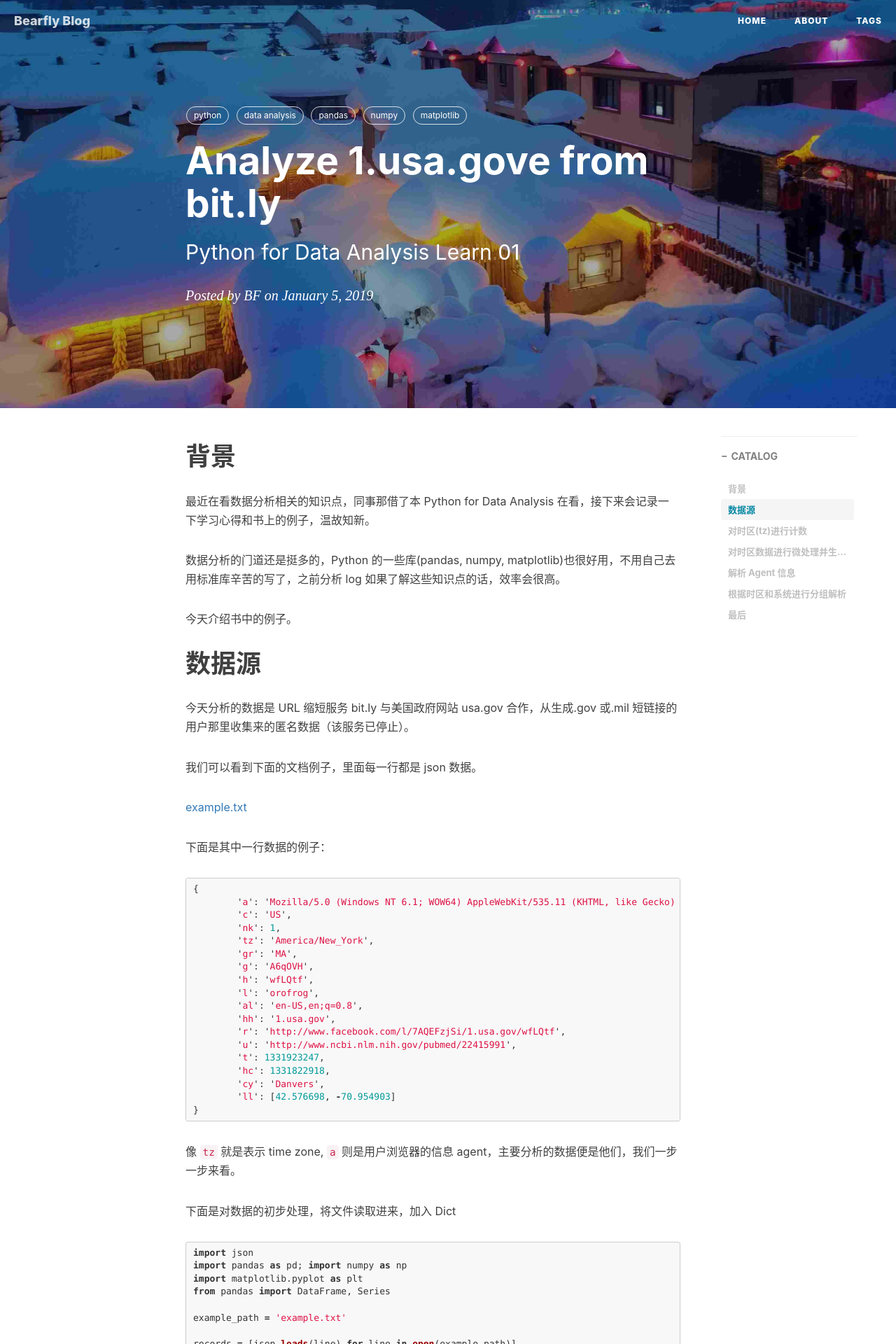
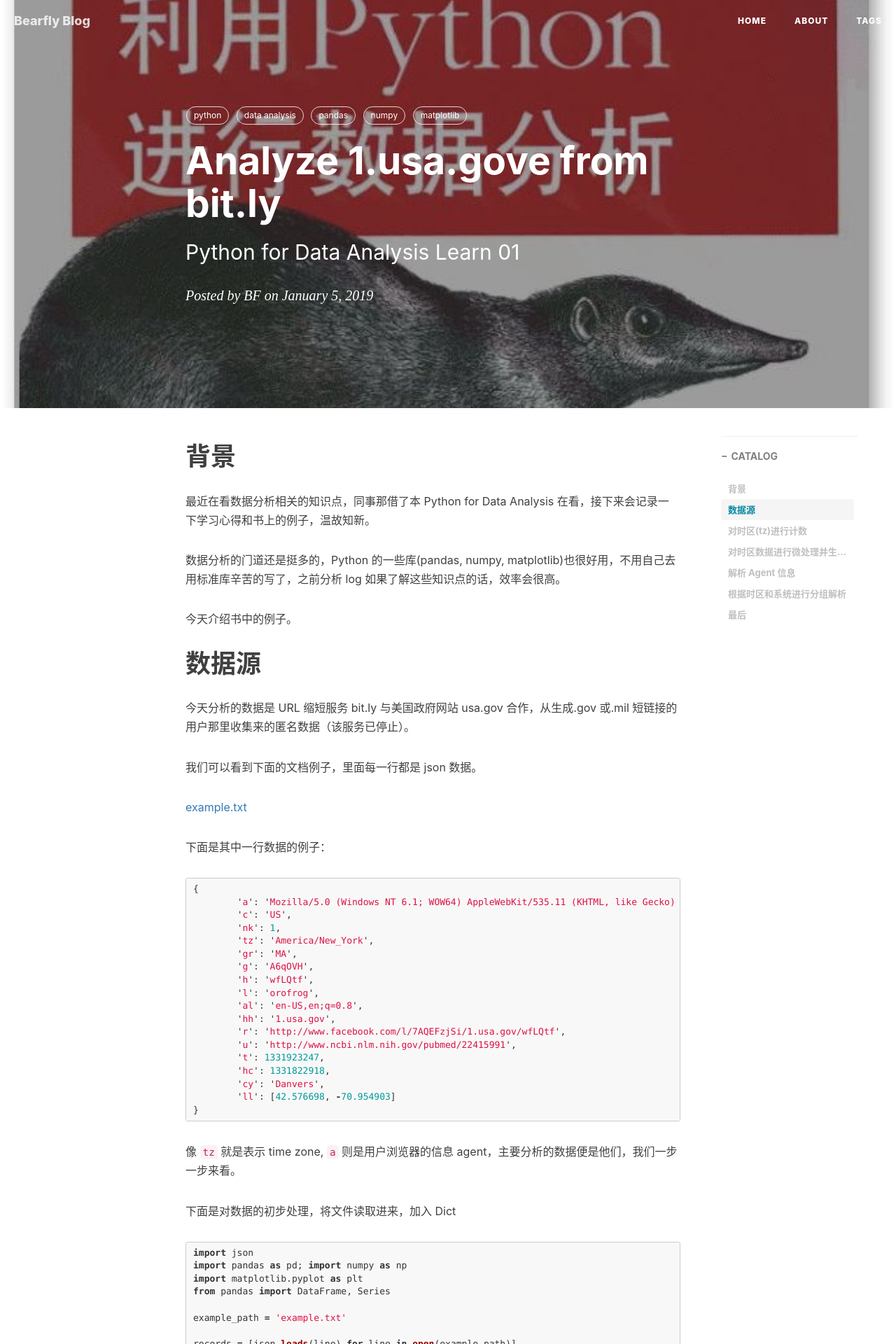
Before and after one commit to bearfly1990/bearfly.github.io, a Jekyll site: the page built from _posts/2019/01/2019-01-05-PyAnalysisLearn01.md, in a window 1280 px wide. Shown: the top 1920 px of the page at 70% size. Built offline with Jekyll 4.4.1, drawn with Linux system fonts in a browser that asks for light colours; nearby versions of some CDN libraries; comment, search, counter and statistics services are not loaded.

Commit message:
fix issues

````diff
--- a/_posts/2019/01/2019-01-05-PyAnalysisLearn01.md
+++ b/_posts/2019/01/2019-01-05-PyAnalysisLearn01.md
@@ -4,7 +4,7 @@ title: Analyze 1.usa.gove from bit.ly
 subtitle: Python for Data Analysis Learn 01
 date: 2019-01-05
 author: BF
-header-img: img/bf/snow_01.jpg
+header-img: img/bf/book_01.jpg
 catalog: true
 tags:
   - python
@@ -200,7 +200,7 @@ tz_counts[:10].plot(kind='barh', rot=0)
 plt.show()
 ```
 
-![2019-01-05-PyAnalysisLearn01.01.jpg](img/post/2019/01/2019-01-05-PyAnalysisLearn01.01.jpg)
+![2019-01-05-PyAnalysisLearn01.01.jpg](/img/post/2019/01/2019-01-05-PyAnalysisLearn01.01.jpg)
 
 # 解析 Agent 信息
 
@@ -306,10 +306,10 @@ America/New_York           339.0    912.0
 ```
 
 这里画了两张图，一张为实际数值:
-![2019-01-05-PyAnalysisLearn01.02.jpg](img/post/2019/01/2019-01-05-PyAnalysisLearn01.02.jpg)
+![2019-01-05-PyAnalysisLearn01.02.jpg](/img/post/2019/01/2019-01-05-PyAnalysisLearn01.02.jpg)
 
 另一张则为百分比：
-![2019-01-05-PyAnalysisLearn01.03.jpg](img/post/2019/01/2019-01-05-PyAnalysisLearn01.03.jpg)
+![2019-01-05-PyAnalysisLearn01.03.jpg](/img/post/2019/01/2019-01-05-PyAnalysisLearn01.03.jpg)
 
 # 最后
 
````
Also changed, not shown: img/bf/book_01.jpg (added).
